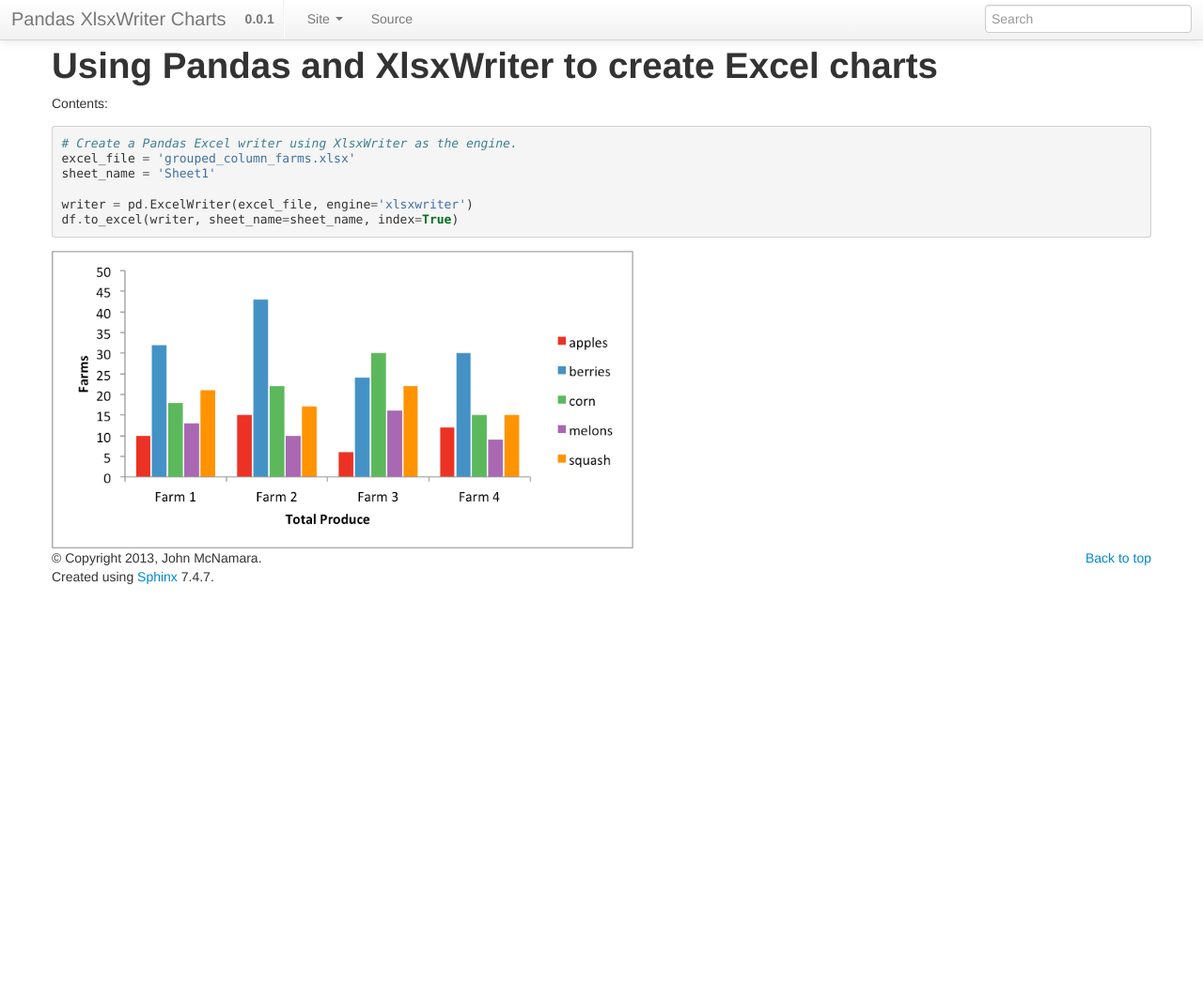
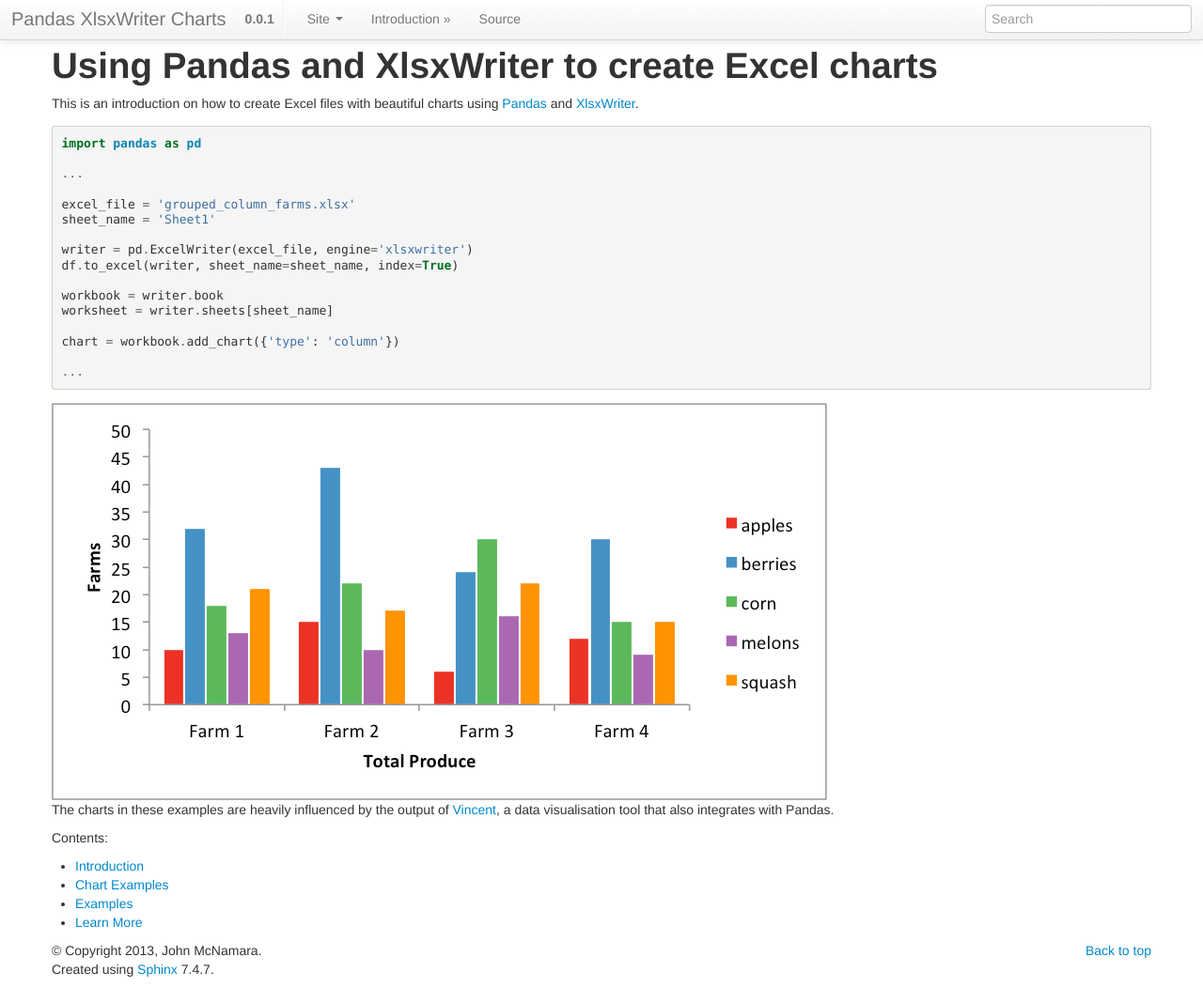
Before and after one commit to jmcnamara/pandas_xlsxwriter_charts, a Sphinx documentation site: the page built from docs/source/index.rst, in a window 1280 px wide and 1052 px high. Shown: the whole window at 94% size. Built offline with Sphinx 7.4.7, drawn with Linux system fonts in a browser that asks for light colours.

Commit message:
Initial structure

```diff
--- /dev/null
+++ b/docs/source/chart_examples.rst
@@ -0,0 +1,4 @@
+Chart Examples
+==============
+
+TODO.
--- /dev/null
+++ b/docs/source/code_examples.rst
@@ -0,0 +1,4 @@
+Examples
+========
+
+TODO.
--- a/docs/source/index.rst
+++ b/docs/source/index.rst
@@ -1,22 +1,43 @@
 
 Using Pandas and XlsxWriter to create Excel charts
 ==================================================
+
+This is an introduction on how to create Excel files with beautiful charts
+using `Pandas <http://pandas.pydata.org>`_ and
+`XlsxWriter <http://xlsxwriter.readthedocs.org>`_.
+
+.. code-block:: python
+
+    import pandas as pd
+
+    ...
+
+    excel_file = 'grouped_column_farms.xlsx'
+    sheet_name = 'Sheet1'
+
+    writer = pd.ExcelWriter(excel_file, engine='xlsxwriter')
+    df.to_excel(writer, sheet_name=sheet_name, index=True)
+
+    workbook = writer.book
+    worksheet = writer.sheets[sheet_name]
+
+    chart = workbook.add_chart({'type': 'column'})
+
+    ...
+
+.. image:: _images/chart_grouped_column_farms.png
+
+The charts in these examples are heavily influenced by the output of
+`Vincent <http://vincent.readthedocs.org>`_, a data visualisation tool that
+also integrates with Pandas.
+
 
 Contents:
 
 .. toctree::
    :maxdepth: 2
 
-
-.. code-block:: python
-
-    # Create a Pandas Excel writer using XlsxWriter as the engine.
-    excel_file = 'grouped_column_farms.xlsx'
-    sheet_name = 'Sheet1'
-
-    writer = pd.ExcelWriter(excel_file, engine='xlsxwriter')
-    df.to_excel(writer, sheet_name=sheet_name, index=True)
-
-
-.. image:: _images/chart_grouped_column_farms.png
-   :scale: 75 %
+   introduction.rst
+   chart_examples.rst
+   code_examples.rst
+   learn_more.rst
--- /dev/null
+++ b/docs/source/introduction.rst
@@ -0,0 +1,4 @@
+Introduction
+============
+
+TODO.
--- /dev/null
+++ b/docs/source/learn_more.rst
@@ -0,0 +1,4 @@
+Learn More
+==========
+
+TODO.
```
Also changed, not shown: 1 other file.
